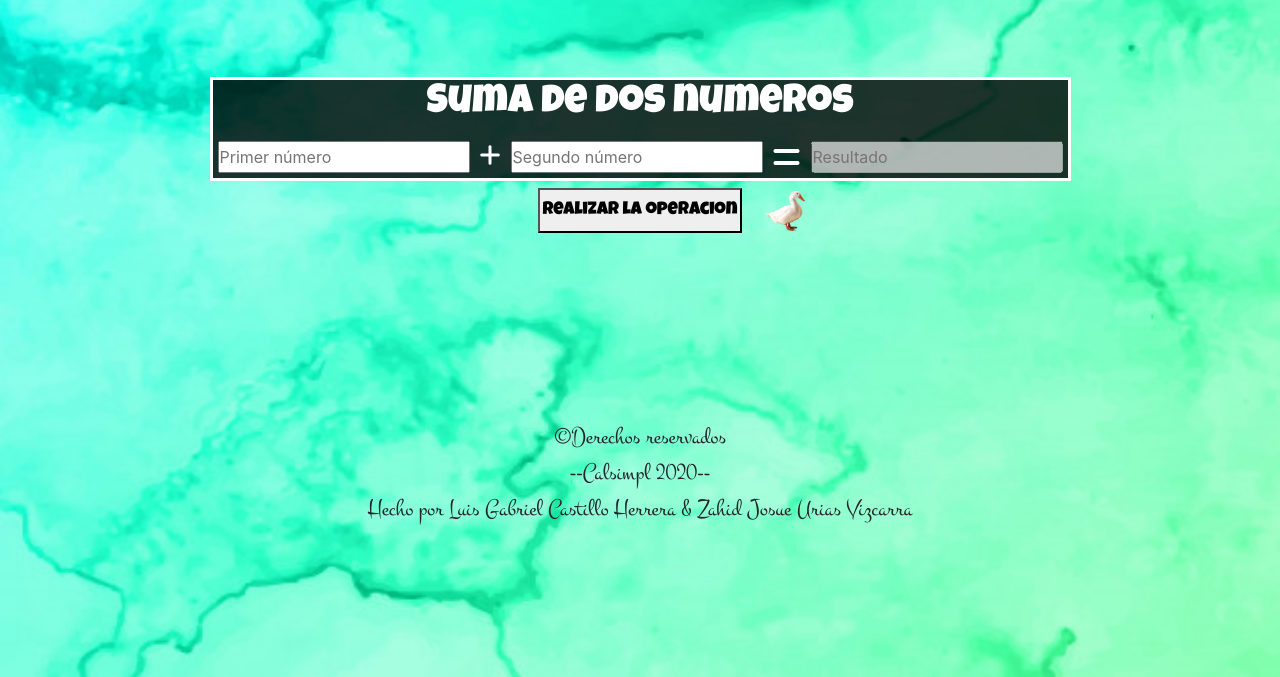
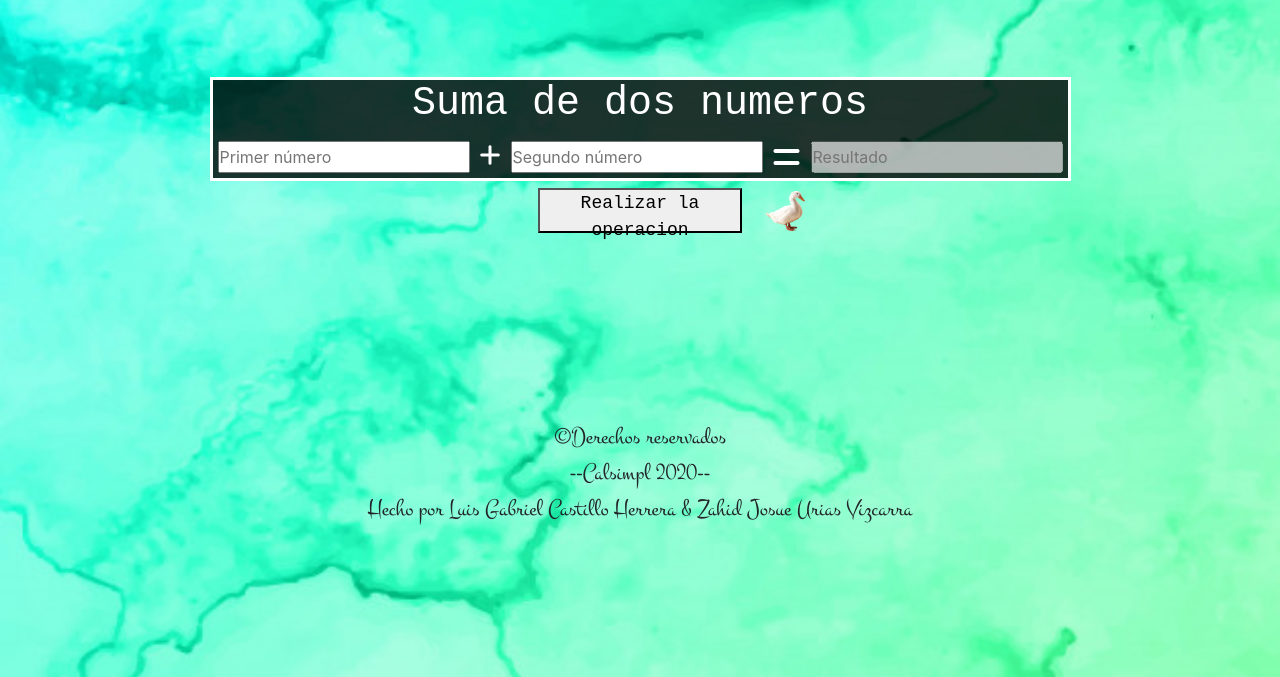
Before and after one commit to Josuesinni/proyectoSem1, a plain HTML site: page html/suma.html in a window 1280 px wide. Shown: the part 123-800 px from the top of the page. Drawn offline with nearby package versions, Linux system fonts and the light colour scheme.

Commit message:
Update operaciones.css

```diff
--- a/css/operaciones.css
+++ b/css/operaciones.css
@@ -17,7 +17,7 @@
 .btn button{
     width: 100%;
     height: 45px;
-    font-family: wha;
+    font-family: monospace;
 
 }
 .entradaDatos{
@@ -34,7 +34,7 @@ i{
 }
 h1{
     color: white;
-    font-family: wha;
+    font-family: monospace;
 }
 .pie{
     margin-top: 14%;
```
